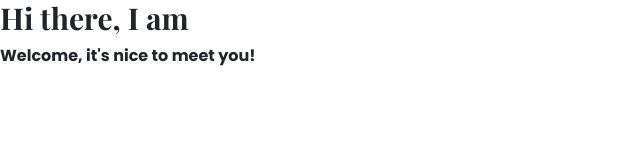
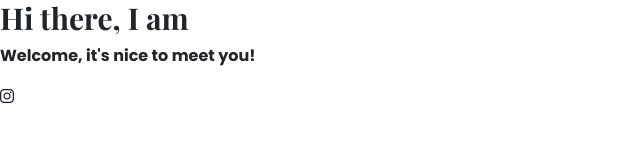
Before and after one commit to karin-mk/responsive-project, a plain HTML site: page index.html in a window 1280 px wide. Shown: the full height of the page, 0-640 px from the left. Drawn offline with nearby package versions, Linux system fonts and the light colour scheme.

Commit message:
instagram-icon

```diff
--- a/index.html
+++ b/index.html
@@ -34,5 +34,6 @@
   <body>
     <h1>Hi there, I am</h1>
     <p>Welcome, it's nice to meet you!</p>
+    <footer><i class="fab fa-instagram"></i></footer>
   </body>
 </html>
```
